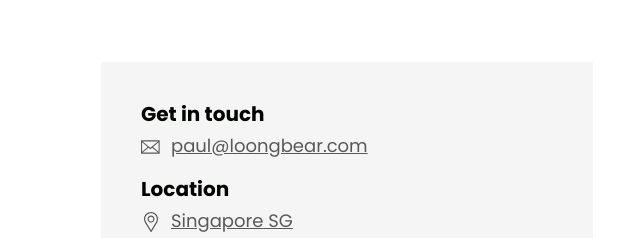
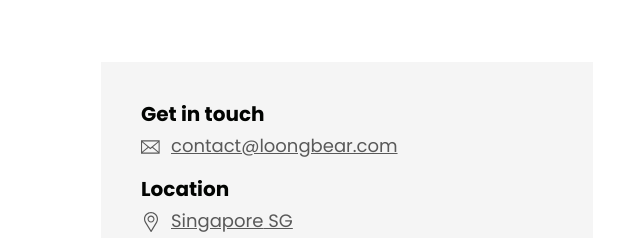
Before and after one commit to 0312birdzhang/loongbear.com, a plain HTML site: page index.html in a window 1280 px wide. Shown: the part 2756-2994 px from the top of the page, 549-1189 px from the left. Drawn offline with nearby package versions, Linux system fonts and the light colour scheme.

```diff
--- a/index.html
+++ b/index.html
@@ -1322,7 +1322,7 @@ $(function() {
 
                 <div class="contact-details__email" data-component-field="contact" data-sb-field="email" data-sb-is-link="" data-sb-type="email" data-sb-uuid="fbcad272-4b94-4c77-bea3-cb6c9178b84e">
 <svg height="8px" version="1.1" viewBox="0 0 12 8" width="12px" xmlns="http://www.w3.org/2000/svg"><path d="M0 8h11.2V0H0v8zm5.6-2.673l1.095-.914 3.522 2.947H.983l3.522-2.947 1.095.914zm1.594-1.33l3.366-2.81v5.626L7.194 3.996zM5.6 4.492L.985.64h9.23L5.6 4.493zm-1.594-.497L.64 6.813V1.186l3.366 2.81z" fill-rule="nonzero" stroke="none" stroke-width="1"></path></svg>
-<a aria-label="Email us at paul@loongbear.com" class="email" data-component-field="contact" data-sb-field="email" data-sb-is-link="" data-sb-type="email" data-sb-uuid="fbcad272-4b94-4c77-bea3-cb6c9178b84e" href="mailto:paul@loongbear.com">paul@loongbear.com</a>
+<a aria-label="Email us at contact@loongbear.com" class="email" data-component-field="contact" data-sb-field="email" data-sb-is-link="" data-sb-type="email" data-sb-uuid="fbcad272-4b94-4c77-bea3-cb6c9178b84e" href="mailto:contact@loongbear.com">contact@loongbear.com</a>
 </div>
 
 
```
